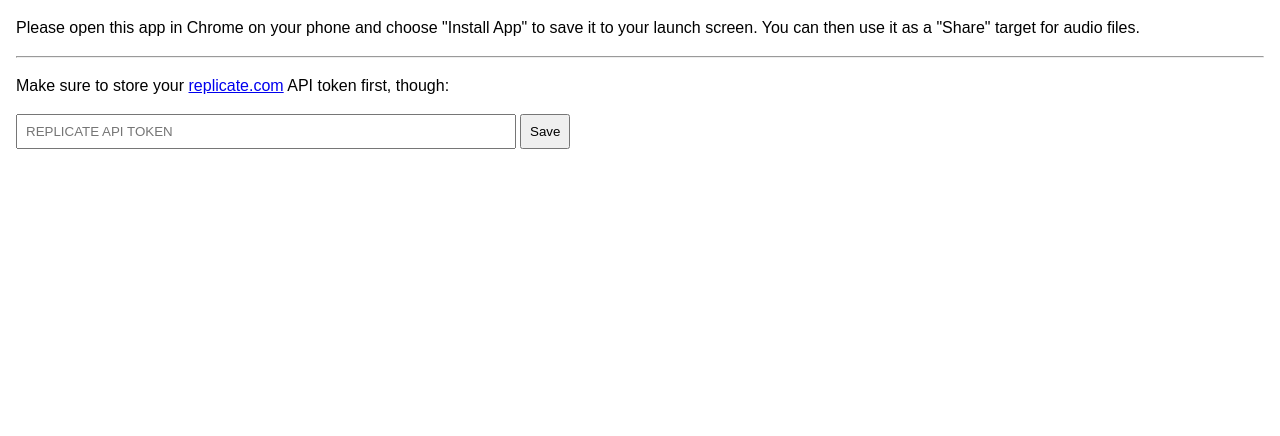
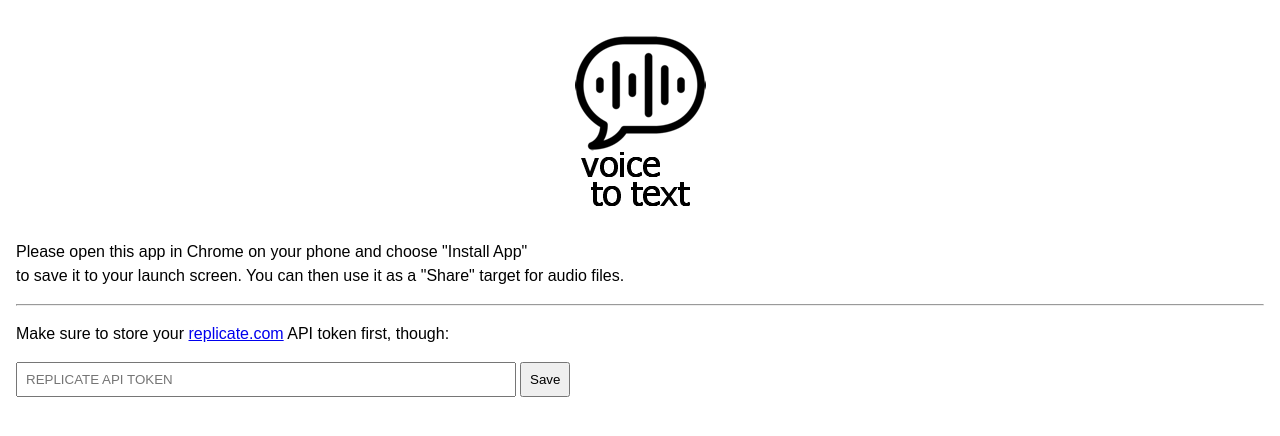
Before and after one commit to cb109/voice_to_text, a Django app: page / in a window 1280 px wide. Shown: the top 436 px of the page. Run offline with Django 4.2, Linux system fonts and the light colour scheme.

Commit message:
Swap icons

```diff
--- a/shared_whispers/core/templates/core/home.html
+++ b/shared_whispers/core/templates/core/home.html
@@ -1,11 +1,17 @@
 {% extends 'core/base.html' %}
+
+{% load static %}
 
 {% block content %}
 
+<div style="display: flex; justify-content: center; margin-top: 32px;">
+  <img src="{% static "icons/icon_192.png" %}">
+</div>
+
 <p>
-  Please open this app in Chrome on your phone and choose "Install App"
-  to save it to your launch screen. You can then use it as a "Share" target
-  for audio files.
+  Please open this app in Chrome on your phone and choose "Install App"<br>
+  to save it to your launch screen.
+  You can then use it as a "Share" target for audio files.
 </p>
 
 <hr>
```
Also changed, not shown: shared_whispers/core/static/icons/icon_192.png, shared_whispers/core/static/icons/icon_24.png, shared_whispers/core/static/icons/icon_48.png, shared_whispers/core/static/icons/icon_512.png, 1 other file.
